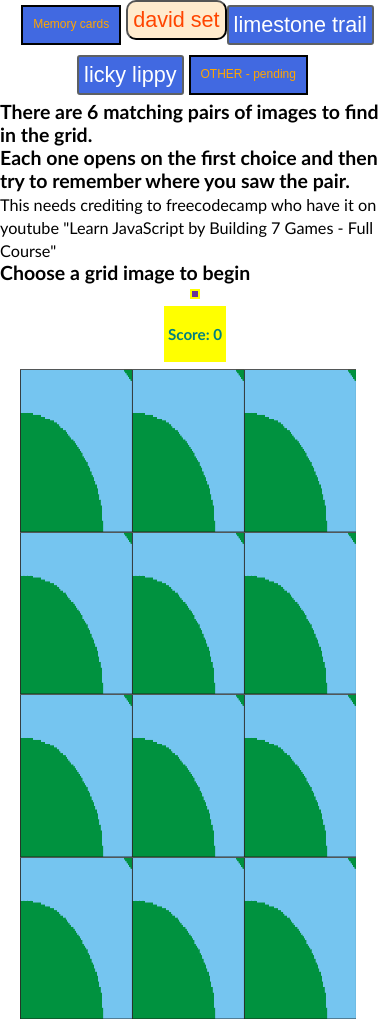
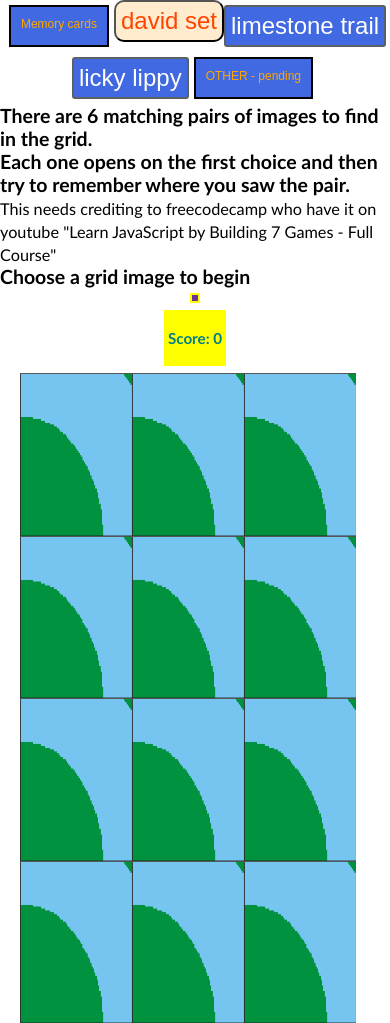
Before and after one commit to Iamcertainlyhappytoday/memcard, a plain HTML site: page memdavidplate.html in a window 390 px wide. Drawn offline with Linux system fonts and the light colour scheme.

Commit message:
Refactor CSS styles for layout and responsiveness
Updated various styles including button sizes and colors.

```diff
--- a/CSS/memdavid.css
+++ b/CSS/memdavid.css
@@ -40,13 +40,13 @@ margin:-25px auto auto auto;padding: 0; }
 .yellow{font-size:large; color:springgreen;background-color: blue; border-radius: 10px;}
 .yellow:hover{font-size:large; color:springgreen;background-color: whitesmoke;  border-radius: 10px; }
 #roverh4 {margin:5px auto; background-color: yellow; color: teal;border: 2px white solid;padding: 4px;}
-.red{ background-color:blanchedalmond;font-size:1.6em; color:orangered; border-radius:10px;}
-.button {height: fit-content;   font-size:1.6em;     color: #FFF;        background-color: royalblue;
+.red{ background-color:blanchedalmond;font-size:1.8em; color:orangered; border-radius:10px;}
+.button {height: fit-content;   font-size:1.8em;     color: #FFF;        background-color: royalblue;
         padding-left: 5px;  padding-top: 1px;             border: 2px solid #5D6063;
         border-radius: 3px;              margin: 5px auto; }
-.button:hover { font-size: larger; }
+.button:hover { font-size: 2.2; }
 
   @media(width<620px) {
       #grid{  width: 90%;}
-      .red, .button{font-size:1.8em;padding:5px;}
+      .red, .button{font-size:2em;padding:5px;}
     }
```
